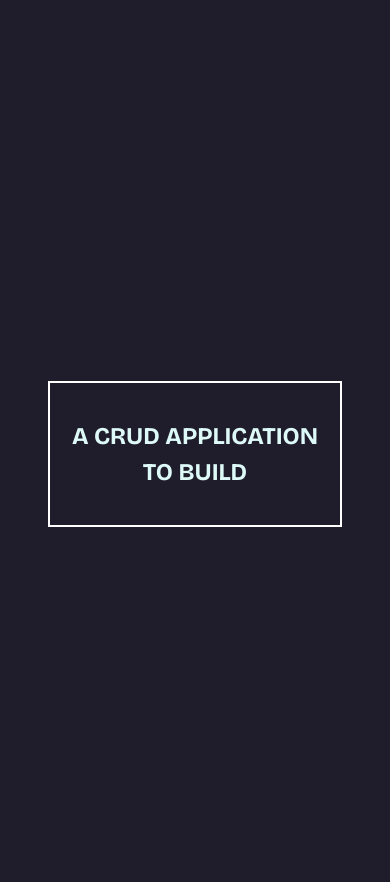
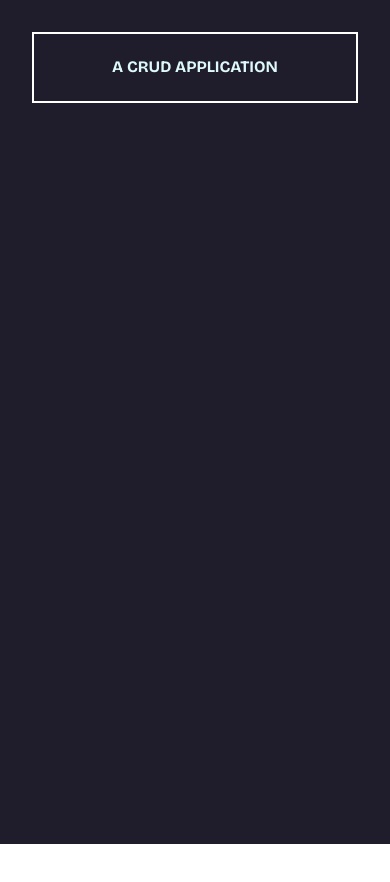
Before and after one commit to amnsiavi/CRUD_APP, an Angular app: page / in a window 390 px wide. Shown: the top 882 px of the page. After the commit the page ends 844 px from the top, so only its background shows below. Built offline with nearby package versions, Linux system fonts and the light colour scheme.

Commit message:
Update v1

```diff
--- a/src/app/header/header.component.css
+++ b/src/app/header/header.component.css
@@ -1,35 +1,18 @@
-:host {
-  display: flex;
-  align-items: center;
-  justify-content: center;
-  height: 100vh;
-  /* Add this to make the container responsive */
-  max-width: 100%;
-  margin: 0 auto;
+.header-main {
+  width: 100%;
+  text-align: center;
+  border: 2px solid #fff;
+  box-sizing: border-box;
 }
 
-.header-main {
-  width: 50%;
-  padding: 15px 15px;
-  text-align: center;
-  border: 2px solid #fff;
-  /* Add these to make the header responsive */
-  box-sizing: border-box; /* to include padding and border in width calculation */
-  max-width: 100%; /* to prevent overflow on small screens */
-  font-size: 1.5em; /* adjust font size for better readability */
-}
-
-/* Add media queries to adjust styles for different screen sizes */
 @media only screen and (max-width: 768px) {
   .header-main {
-    width: 80%; /* adjust width for smaller screens */
-    font-size: 1.2em; /* adjust font size for smaller screens */
+    font-size: 1.2em;
   }
 }
 
 @media only screen and (max-width: 480px) {
   .header-main {
-    width: 90%; /* adjust width for even smaller screens */
-    font-size: 1em; /* adjust font size for even smaller screens */
+    font-size: 1em;
   }
 }
--- a/src/app/header/header.component.html
+++ b/src/app/header/header.component.html
@@ -1,3 +1,3 @@
 <header class="header-main">
-  <h2>A CRUD APPLICATION TO BUILD</h2>
+  <h4>A CRUD APPLICATION</h4>
 </header>
```
